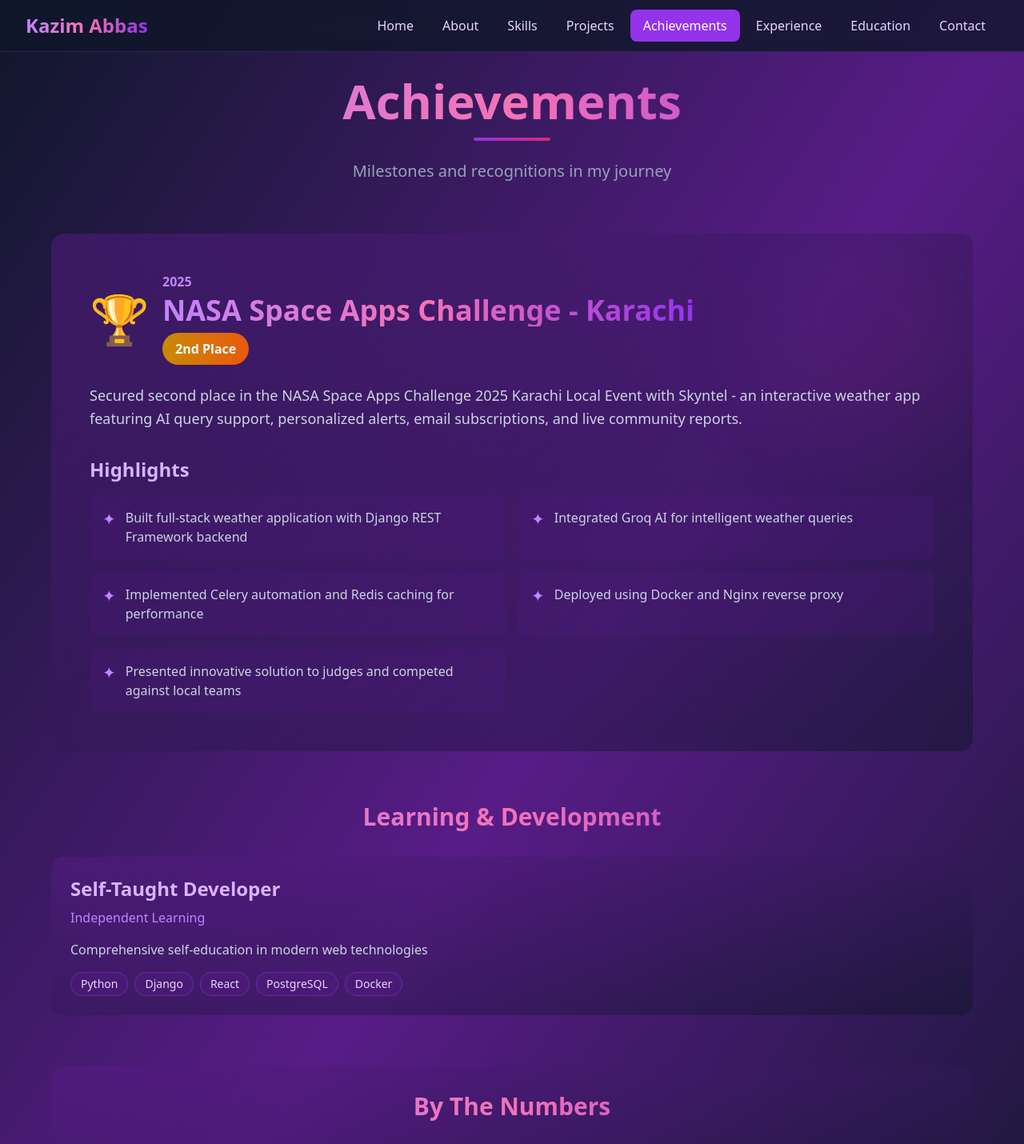
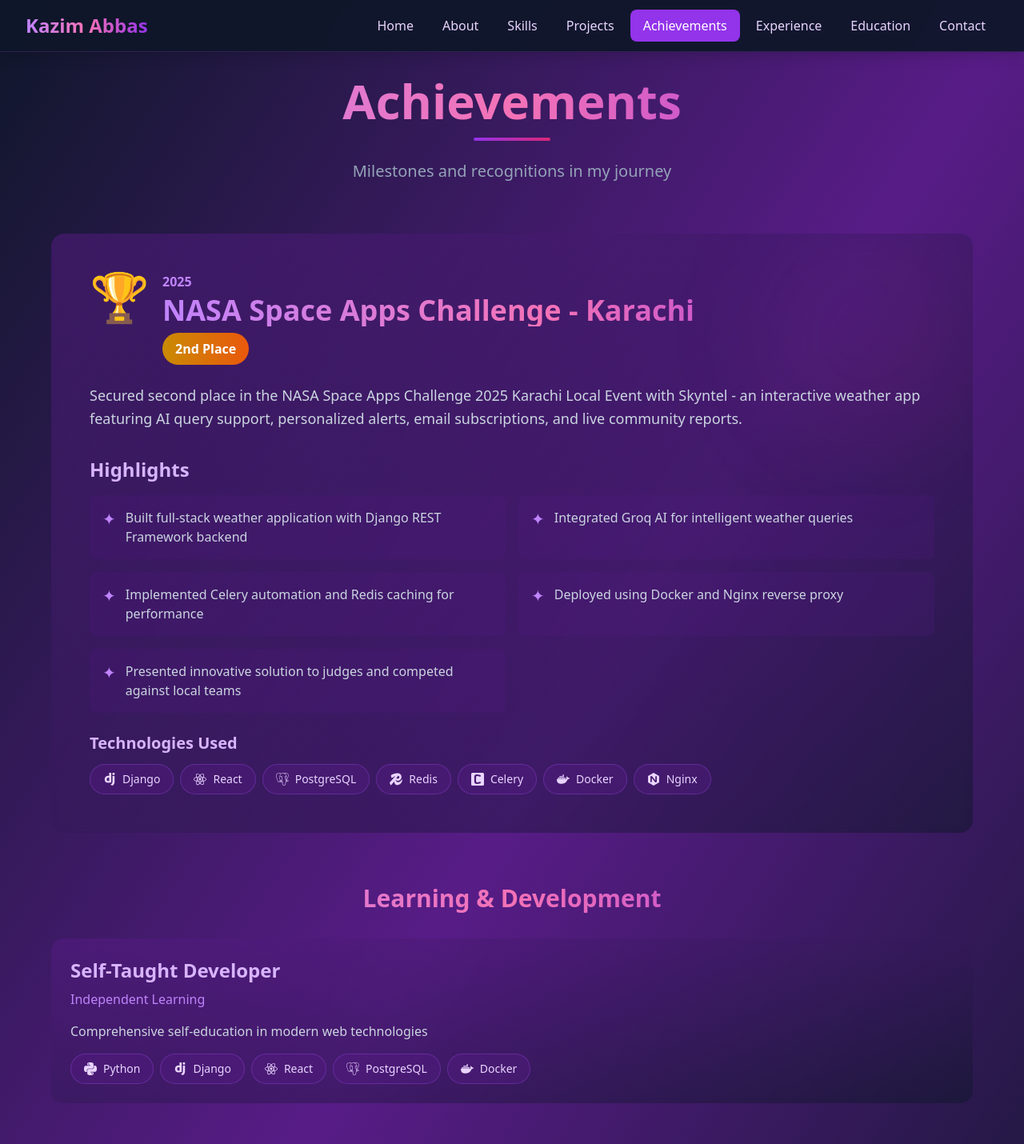
Before and after one commit to KazimFedxD/KazimFedxD.github.io, a React (Create React App) app: page /achievements in a window 1280 px wide. Shown: the top 1430 px of the page at 80% size. Built offline with nearby package versions, Linux system fonts and the light colour scheme; the HTML template or start-up script is replaced by a standard one.

Commit message:
Fix navbar visibility, add tech icons, update resume download, improve spacing

```diff
--- a/src/App.js
+++ b/src/App.js
@@ -43,10 +43,10 @@
   ];
 
   return (
-    <nav className="fixed w-full top-0 z-50 bg-slate-900/80 backdrop-blur-md border-b border-purple-500/20">
+    <nav className="fixed w-full top-0 z-[100] bg-slate-900/95 backdrop-blur-md border-b border-purple-500/20 shadow-lg">
       <div className="max-w-7xl mx-auto px-4 sm:px-6 lg:px-8">
         <div className="flex justify-between items-center h-16">
-          <Link to="/" className="text-2xl font-bold gradient-text">
+          <Link to="/" className="text-xl sm:text-2xl font-bold whitespace-nowrap bg-gradient-to-r from-purple-400 via-pink-400 to-purple-600 bg-clip-text text-transparent [-webkit-background-clip:text] [-webkit-text-fill-color:transparent]">
             Kazim Abbas
           </Link>
 
--- a/src/components/ResumeDownload.js
+++ b/src/components/ResumeDownload.js
@@ -4,8 +4,13 @@
 
 const ResumeDownload = ({ className = '' }) => {
   const handleDownload = () => {
-    // For now, this will link to GitHub. You can add actual resume PDF later
-    window.open('https://github.com/KazimFedxD', '_blank');
+    // Create a link to download the resume PDF from the public folder
+    const link = document.createElement('a');
+    link.href = '/Kazim Abbas CV.pdf';
+    link.download = 'Kazim_Abbas_CV.pdf';
+    document.body.appendChild(link);
+    link.click();
+    document.body.removeChild(link);
   };
 
   return (
--- a/src/components/TechIcon.js
+++ b/src/components/TechIcon.js
@@ -46,22 +46,33 @@
   'GitHub': SiGithub
 };
 
-const TechIcon = ({ name, className = '' }) => {
-  const Icon = techIconMap[name];
+const TechIcon = ({ tech, name, size = 'md', className = '' }) => {
+  const techName = tech || name;
+  const Icon = techIconMap[techName];
+
+  const sizeClasses = {
+    sm: 'px-3 py-1 text-xs',
+    md: 'px-4 py-2 text-sm'
+  };
+
+  const iconSizes = {
+    sm: 'w-3 h-3',
+    md: 'w-4 h-4'
+  };
 
   if (!Icon) {
     // Fallback to text if no icon found
     return (
-      <span className={`px-3 py-1 bg-purple-900/50 border border-purple-500/30 rounded-full text-purple-200 text-xs font-medium ${className}`}>
-        {name}
+      <span className={`bg-purple-900/40 border border-purple-500/30 rounded-full text-purple-200 font-medium hover:bg-purple-800/50 hover:border-purple-400/50 transition-all duration-300 ${sizeClasses[size]} ${className}`}>
+        {techName}
       </span>
     );
   }
 
   return (
-    <span className={`inline-flex items-center gap-1.5 px-3 py-1 bg-purple-900/50 border border-purple-500/30 rounded-full text-purple-200 text-xs font-medium ${className}`}>
-      <Icon className="w-3.5 h-3.5" />
-      {name}
+    <span className={`inline-flex items-center gap-2 bg-purple-900/40 border border-purple-500/30 rounded-full text-purple-200 font-medium hover:bg-purple-800/50 hover:border-purple-400/50 transition-all duration-300 ${sizeClasses[size]} ${className}`}>
+      <Icon className={iconSizes[size]} />
+      {techName}
     </span>
   );
 };
--- a/src/index.css
+++ b/src/index.css
@@ -24,6 +24,14 @@
 
   html.light .gradient-text {
     @apply bg-gradient-to-r from-purple-600 via-pink-600 to-purple-800 bg-clip-text text-transparent;
+  }
+
+  /* Ensure navbar stays fixed */
+  nav {
+    position: fixed !important;
+    top: 0 !important;
+    left: 0 !important;
+    right: 0 !important;
   }
 
   .card-gradient {
--- a/src/pages/Achievements.js
+++ b/src/pages/Achievements.js
@@ -1,5 +1,6 @@
 import React from 'react';
 import { motion } from 'framer-motion';
+import TechIcon from '../components/TechIcon';
 
 const Achievements = () => {
   const achievements = [
@@ -15,6 +16,7 @@
         'Deployed using Docker and Nginx reverse proxy',
         'Presented innovative solution to judges and competed against local teams'
       ],
+      tech: ['Django', 'React', 'PostgreSQL', 'Redis', 'Celery', 'Docker', 'Nginx'],
       icon: '🏆',
       color: 'from-yellow-600 to-orange-600'
     }
@@ -78,12 +80,14 @@
                 <div className="absolute top-0 right-0 w-64 h-64 bg-gradient-to-br from-purple-600/10 to-pink-600/10 rounded-full blur-3xl"></div>
 
                 <div className="relative z-10">
-                  <div className="flex items-start justify-between mb-6">
-                    <div className="flex items-center gap-4">
-                      <span className="text-6xl">{achievement.icon}</span>
-                      <div>
+                  <div className="flex flex-col sm:flex-row items-start justify-between mb-6 gap-4">
+                    <div className="flex items-start gap-4 w-full">
+                      <span className="text-5xl sm:text-6xl flex-shrink-0">{achievement.icon}</span>
+                      <div className="flex-1 min-w-0">
                         <div className="text-purple-400 font-semibold mb-1">{achievement.year}</div>
-                        <h2 className="text-4xl font-bold gradient-text mb-2">{achievement.title}</h2>
+                        <h2 className="text-2xl sm:text-3xl md:text-4xl font-bold gradient-text mb-2 break-words">
+                          {achievement.title}
+                        </h2>
                         <div className={`inline-block px-4 py-2 bg-gradient-to-r ${achievement.color} rounded-full font-bold text-white`}>
                           {achievement.position}
                         </div>
@@ -112,6 +116,17 @@
                       ))}
                     </div>
                   </div>
+
+                  {achievement.tech && (
+                    <div className="mt-6">
+                      <h3 className="text-xl font-semibold text-purple-300 mb-3">Technologies Used</h3>
+                      <div className="flex flex-wrap gap-2">
+                        {achievement.tech.map((tech, techIndex) => (
+                          <TechIcon key={techIndex} tech={tech} />
+                        ))}
+                      </div>
+                    </div>
+                  )}
                 </div>
               </motion.div>
             ))}
@@ -136,12 +151,7 @@
                   <p className="text-slate-300 mb-4">{cert.description}</p>
                   <div className="flex flex-wrap gap-2">
                     {cert.skills.map((skill, skillIndex) => (
-                      <span
-                        key={skillIndex}
-                        className="px-3 py-1 bg-purple-900/40 border border-purple-500/30 rounded-full text-purple-200 text-sm"
-                      >
-                        {skill}
-                      </span>
+                      <TechIcon key={skillIndex} tech={skill} />
                     ))}
                   </div>
                 </motion.div>
--- a/src/pages/Experience.js
+++ b/src/pages/Experience.js
@@ -1,5 +1,6 @@
 import React from 'react';
 import { motion } from 'framer-motion';
+import TechIcon from '../components/TechIcon';
 
 const Experience = () => {
   const experiences = [
@@ -66,7 +67,7 @@
         >
           {/* Header */}
           <motion.div variants={itemVariants} className="text-center mb-16">
-            <h1 className="text-5xl md:text-6xl font-bold mb-4 gradient-text">Experience</h1>
+            <h1 className="text-5xl md:text-6xl font-bold mb-4 gradient-text pb-2 leading-tight">Experience</h1>
             <div className="w-24 h-1 bg-gradient-to-r from-purple-600 to-pink-600 mx-auto rounded-full mb-6"></div>
             <p className="text-xl text-slate-400 max-w-2xl mx-auto">
               My professional journey and growth as a developer
@@ -125,12 +126,7 @@
 
                     <div className="flex flex-wrap gap-2 justify-start">
                       {exp.tech.map((tech, techIndex) => (
-                        <span
-                          key={techIndex}
-                          className="px-3 py-1 bg-purple-900/50 border border-purple-500/30 rounded-full text-purple-200 text-xs font-medium"
-                        >
-                          {tech}
-                        </span>
+                        <TechIcon key={techIndex} tech={tech} size="sm" />
                       ))}
                     </div>
                   </motion.div>
--- a/src/pages/Projects.js
+++ b/src/pages/Projects.js
@@ -37,7 +37,7 @@
         >
           {/* Header */}
           <motion.div variants={itemVariants} className="text-center mb-16">
-            <h1 className="text-5xl md:text-6xl font-bold mb-4 gradient-text">Projects</h1>
+            <h1 className="text-5xl md:text-6xl font-bold mb-4 gradient-text pb-2 leading-tight">Projects</h1>
             <div className="w-24 h-1 bg-gradient-to-r from-purple-600 to-pink-600 mx-auto rounded-full mb-6"></div>
             <p className="text-xl text-slate-400 max-w-2xl mx-auto mb-2">
               Transforming ideas into functional, impactful solutions
--- a/src/pages/Skills.js
+++ b/src/pages/Skills.js
@@ -1,5 +1,6 @@
 import React from 'react';
 import { motion } from 'framer-motion';
+import TechIcon from '../components/TechIcon';
 
 const Skills = () => {
   const skillCategories = [
@@ -54,7 +55,7 @@
         >
           {/* Header */}
           <motion.div variants={itemVariants} className="text-center mb-16">
-            <h1 className="text-5xl md:text-6xl font-bold mb-4 gradient-text">Skills & Technologies</h1>
+            <h1 className="text-5xl md:text-6xl font-bold mb-4 gradient-text pb-2 leading-tight">Skills & Technologies</h1>
             <div className="w-24 h-1 bg-gradient-to-r from-purple-600 to-pink-600 mx-auto rounded-full mb-6"></div>
             <p className="text-xl text-slate-400 max-w-2xl mx-auto">
               A comprehensive toolkit for building modern, scalable applications
@@ -75,14 +76,7 @@
                 </div>
                 <div className="flex flex-wrap gap-3">
                   {category.skills.map((skill, skillIndex) => (
-                    <motion.span
-                      key={skillIndex}
-                      whileHover={{ scale: 1.1, rotate: 2 }}
-                      whileTap={{ scale: 0.95 }}
-                      className="px-4 py-2 bg-purple-900/40 border border-purple-500/30 rounded-full text-purple-200 font-medium hover:bg-purple-800/50 hover:border-purple-400/50 transition-all duration-300 cursor-pointer hover-glow"
-                    >
-                      {skill}
-                    </motion.span>
+                    <TechIcon key={skillIndex} tech={skill} />
                   ))}
                 </div>
               </motion.div>
```
Also changed, not shown: src/components/HireMeCTA.js (+4 -4 lines), src/pages/Home.js (+10 -18 lines), 13 other files (tests, documents, lock files or other folders).
